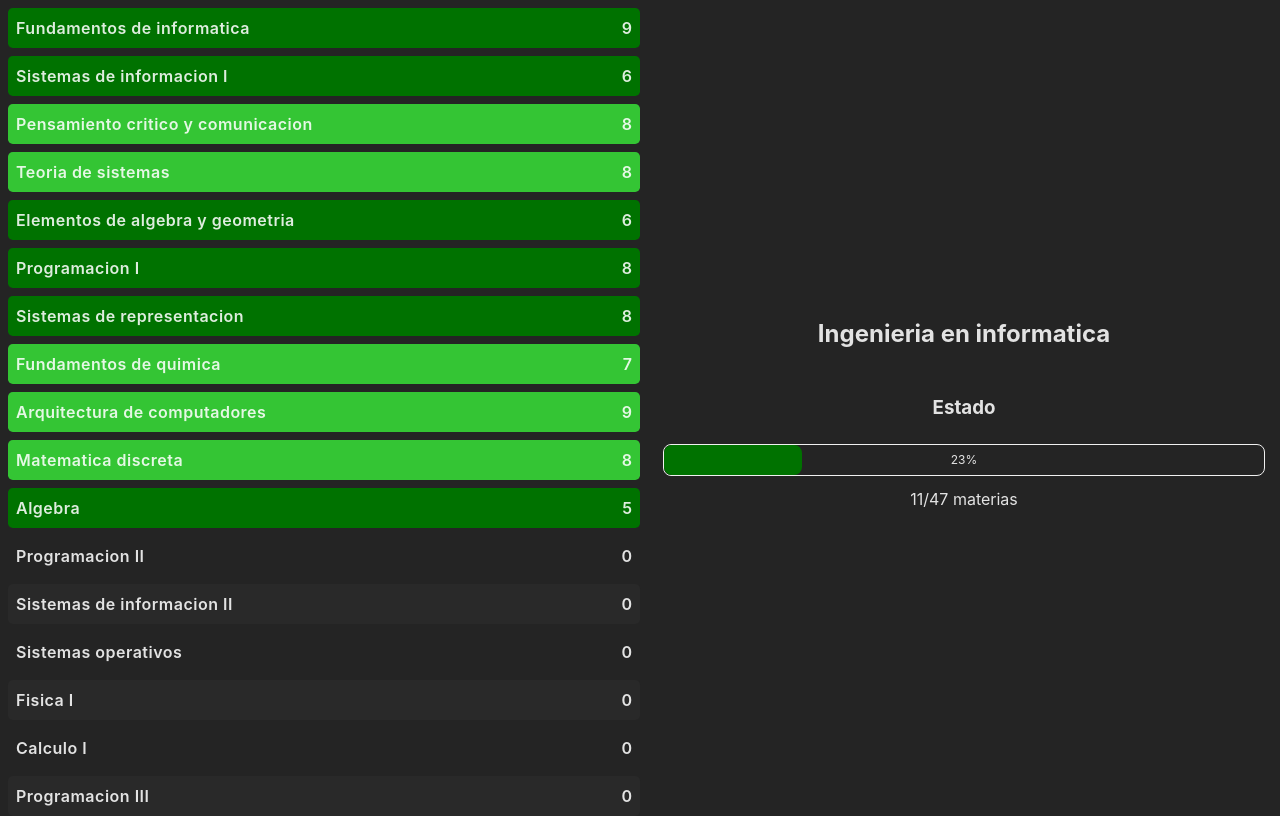
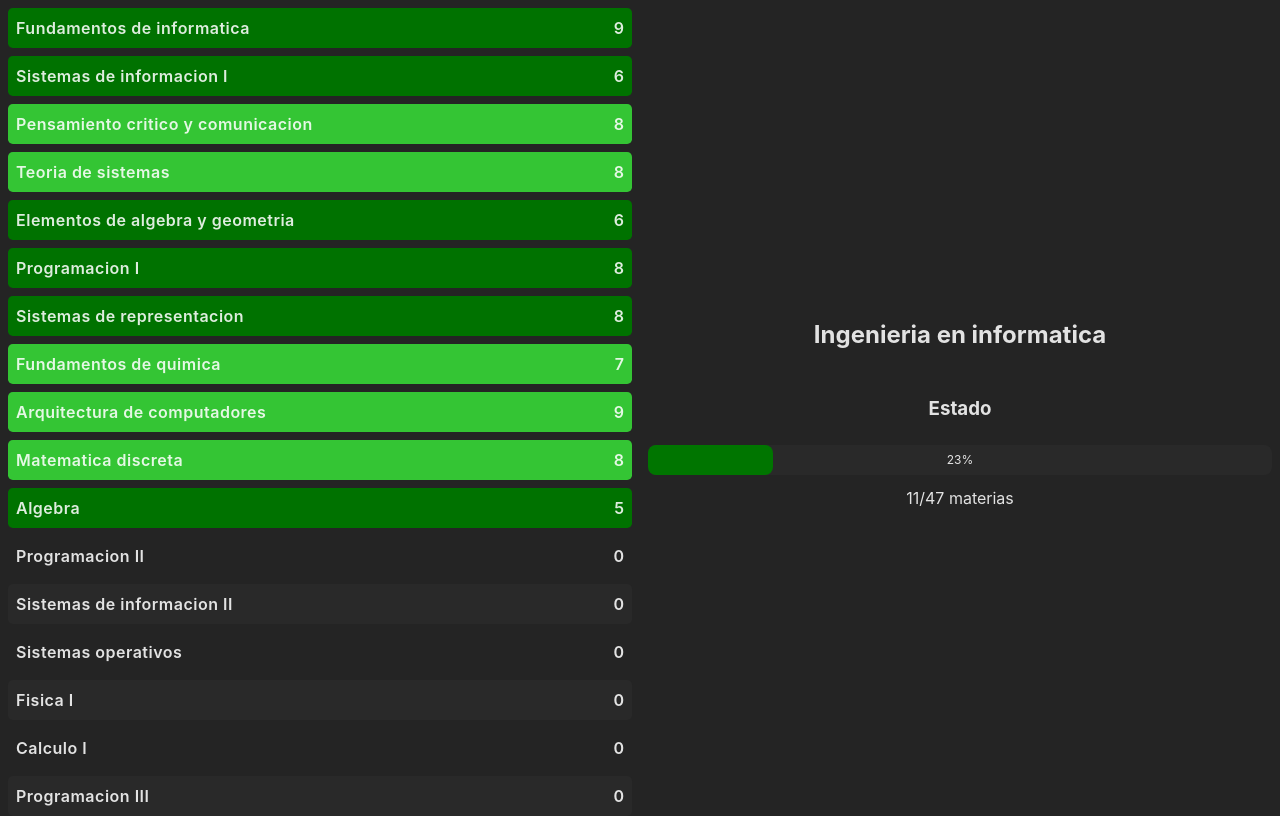
Before and after one commit to enzocazenave/university-degree-status, a React (Vite) app: page / in a window 1280 px wide. Built offline with nearby package versions, Linux system fonts and the light colour scheme.

Commit message:
Little changes in style

```diff
--- a/src/components/Chart.jsx
+++ b/src/components/Chart.jsx
@@ -16,7 +16,7 @@ export const Chart = () => {
 			<h3>Estado</h3>
 
 			<div className={styles.chart}>
-				<div className={styles.chartBar} style={{ width: `${percentage}%` }}></div>
+				<div className={styles.chartBar} style={{ width: `${20}%` }}></div>
 				<span className={styles.chartPercentage}>{percentage}%</span>
 			</div>
 
--- a/src/styles/components/Chart.module.css
+++ b/src/styles/components/Chart.module.css
@@ -4,14 +4,14 @@
   justify-content: center;
   align-items: center;
   flex-direction: column;
-  gap: .2rem
+  gap: .2rem;
+  padding: .5rem;
 }
 
 .chart {
-  border: 1px solid;
-  border-color: #f0f0f0;
+  background-color: #292929;
   border-radius: .5rem;
-  width: 95%;
+  width: 100%;
   height: 30px;
   display: flex;
   justify-content: center;
@@ -26,11 +26,25 @@
 .chartBar {
   position: absolute;
   left: 0;
-  background-color: rgb(0, 114, 0);
   height: 100%;
   border-radius: .5rem;
+  animation: backgroundKeyFrame infinite 5s ease-in-out;
 }
 
 .chartSubjects {
   padding: .5rem;
 }
+
+@keyframes backgroundKeyFrame {
+  0% {
+    background-color: rgb(0, 114, 0);
+  }
+
+  50% {
+    background-color: rgb(1, 148, 1);
+  }
+
+  100% {
+    background-color: rgb(0, 114, 0);
+  }
+}
```
